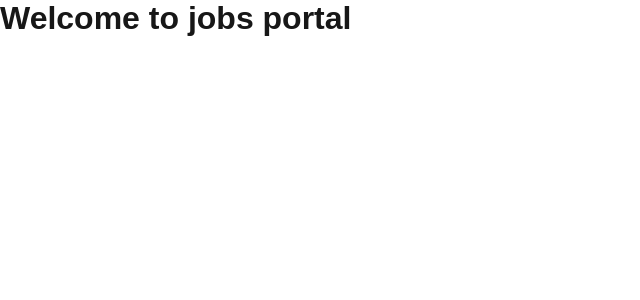
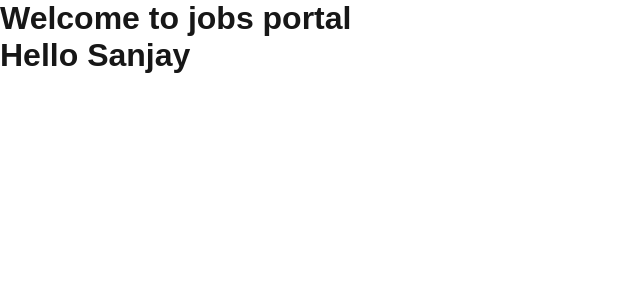
Before and after one commit to sanjaygupta2310/education, a Next.js app: page / in a window 1280 px wide. Shown: the top 300 px of the page, without its empty margins (0-640 px from the left). Built offline with nearby package versions, Linux system fonts and the light colour scheme.

Commit message:
"home message "

```diff
--- a/src/app/page.js
+++ b/src/app/page.js
@@ -4,6 +4,7 @@ export default function Home() {
     <div >
 
      <h1>Welcome to jobs portal</h1>
+     <h1>Hello Sanjay</h1>
     </div>
   );
 }
```
